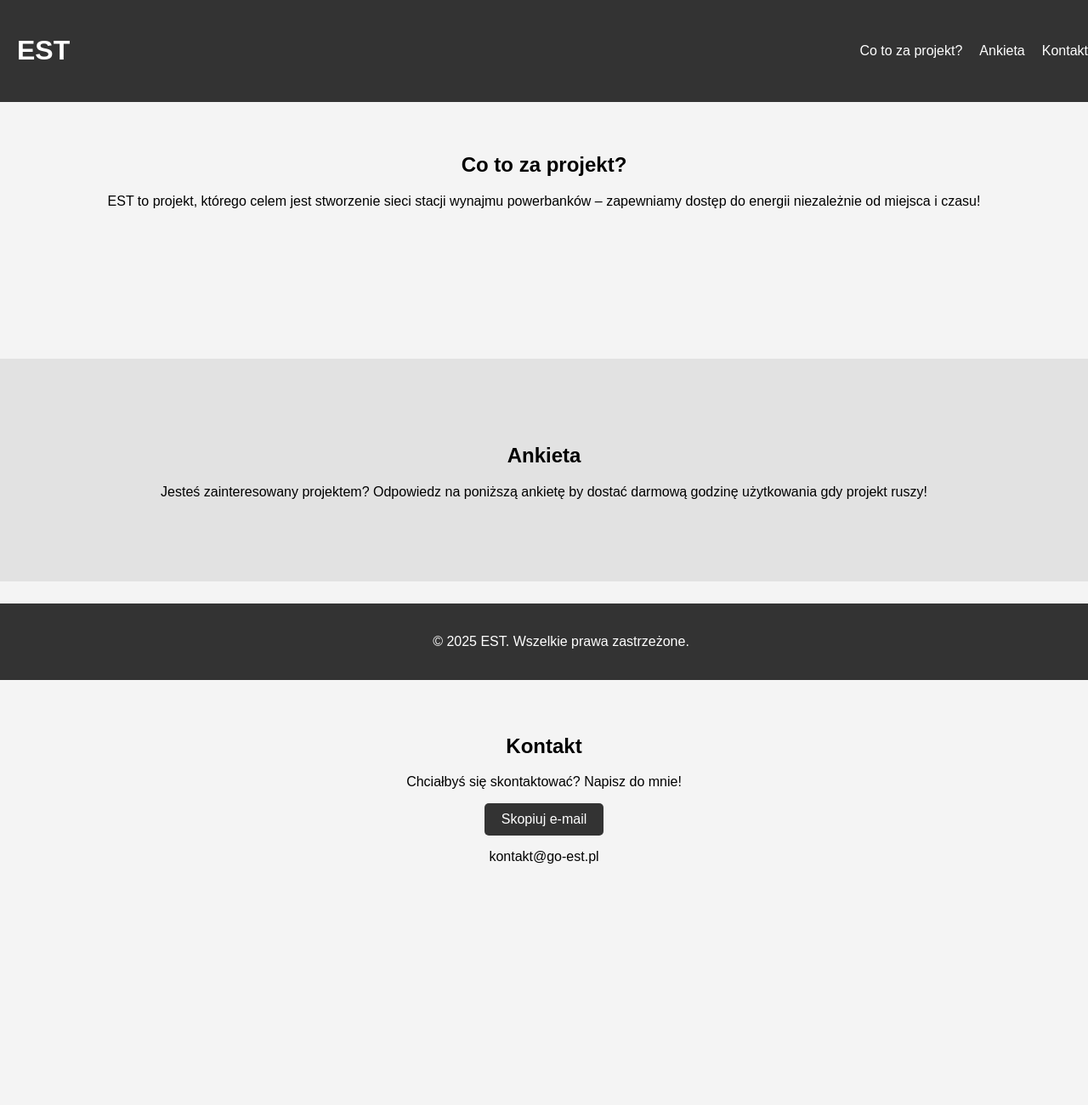
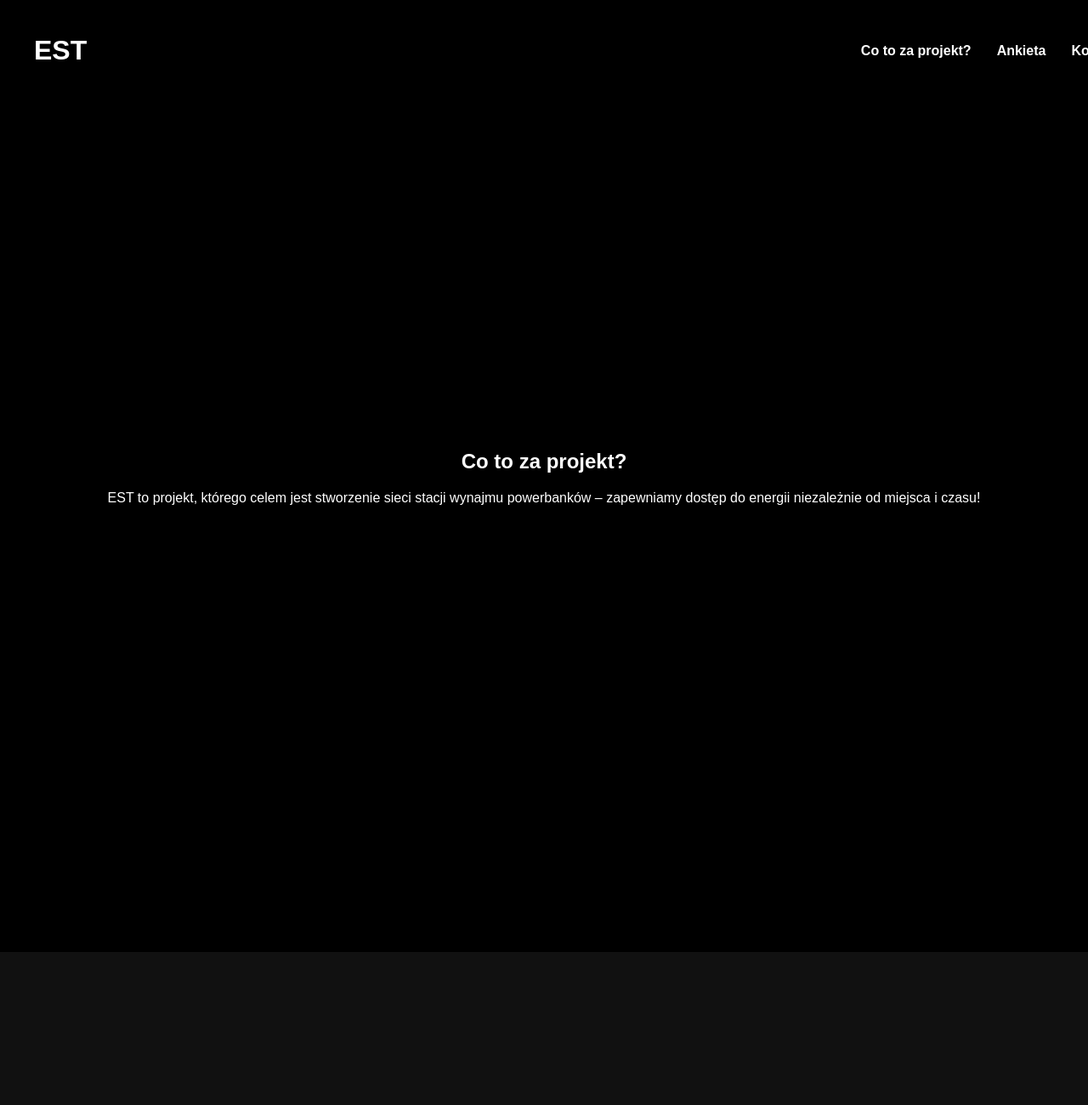
Before and after one commit to go-est/main, a plain HTML site: page index.html in a window 1280 px wide. Shown: the top 1300 px of the page at 85% size. Before the commit the page ends 1113 px from the top, so only its background shows below. Drawn offline with Linux system fonts and the light colour scheme.

Commit message:
Update style.css

```diff
--- a/style.css
+++ b/style.css
@@ -3,13 +3,14 @@ body {
     font-family: 'Arial', sans-serif;
     margin: 0;
     padding: 0;
-    background-color: #f4f4f4;
+    background-color: #000;
+    color: white;
 }
 
 header {
-    background-color: #333;
+    background-color: #000;
     color: white;
-    padding: 20px;
+    padding: 20px 40px;
     position: fixed;
     width: 100%;
     top: 0;
@@ -23,77 +24,61 @@ header {
 nav ul {
     list-style-type: none;
     padding: 0;
+    margin: 0;
     display: flex;
-}
-
-nav ul li {
-    margin-right: 20px;
+    gap: 30px;
 }
 
 nav ul li a {
     color: white;
     text-decoration: none;
+    font-weight: bold;
 }
 
 .section {
     padding: 80px 20px;
     text-align: center;
     margin-top: 80px;
+    min-height: 100vh;
+    display: flex;
+    flex-direction: column;
+    justify-content: center;
+    background-color: #000;
 }
 
 .about-section {
-    background-color: #e2e2e2;
+    background-color: #111;
 }
 
-.services-section {
-    background-color: #ffffff;
-}
-
-.service-cards {
-    display: flex;
-    justify-content: center;
-    gap: 20px;
-}
-
-.card {
-    background-color: #f0f0f0;
-    padding: 20px;
-    width: 200px;
-    border-radius: 10px;
-    box-shadow: 0 4px 6px rgba(0, 0, 0, 0.1);
-    transition: transform 0.3s ease-in-out;
-}
-
-.card:hover {
-    transform: translateY(-10px);
+.contact-section {
+    background-color: #1a1a1a;
 }
 
 footer {
     text-align: center;
     padding: 20px;
-    background-color: #333;
+    background-color: #000;
     color: white;
-    position: fixed;
-    bottom: 0;
-    width: 100%;
+    position: relative;
 }
 
 button {
-    padding: 10px 20px;
+    padding: 12px 24px;
     font-size: 16px;
     cursor: pointer;
-    background-color: #333;
-    color: white;
+    background-color: #F75DB1;
+    color: black;
     border: none;
     border-radius: 5px;
+    font-weight: bold;
 }
 
 button:hover {
-    background-color: #555;
+    background-color: #d14a9e;
 }
 
 #successMsg {
     margin-top: 10px;
     font-size: 18px;
-    color: green;
+    color: #F75DB1;
 }
```
